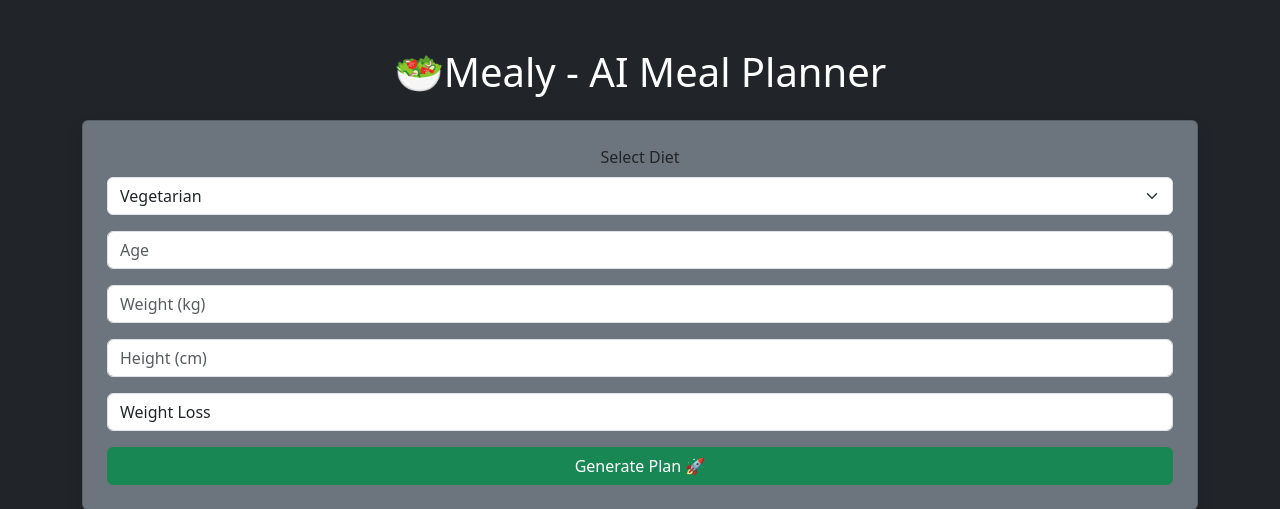
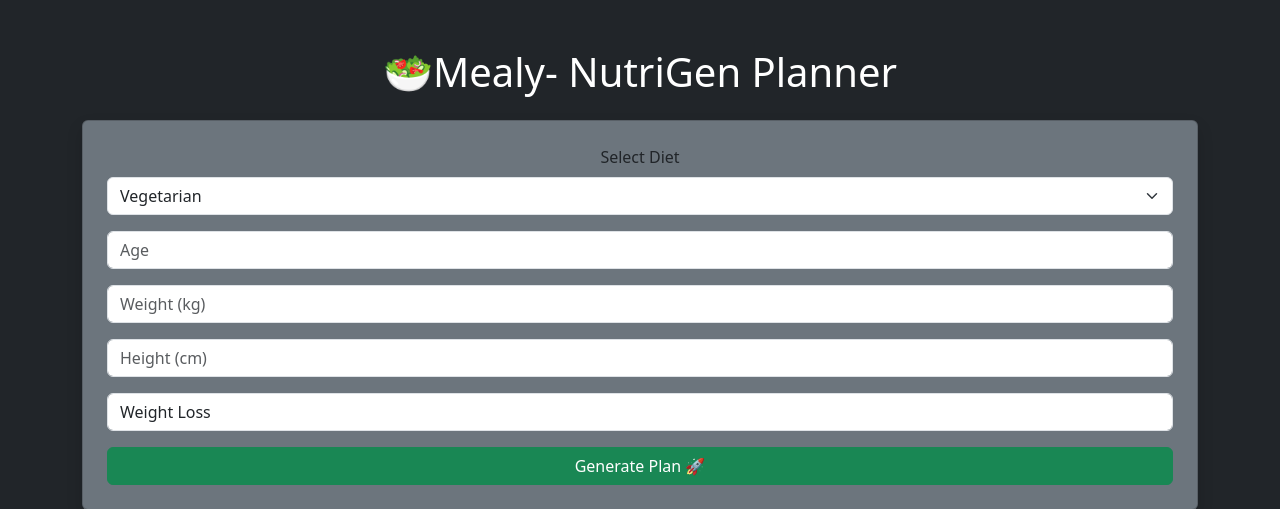
Before and after one commit to Sarthak21-9-2000/Mealy-NutriGen-Planner, a Flask app: page / in a window 1280 px wide. Shown: the top 509 px of the page. Run offline with Flask 3, Linux system fonts and the light colour scheme.

Commit message:
Rename title and header from 'AI Meal Planner' to 'Mealy'

```diff
--- a/templates/index.html
+++ b/templates/index.html
@@ -1,14 +1,14 @@
 <!DOCTYPE html>
 <html>
 <head>
-    <title>AI Meal Planner</title>
+    <title> Mealy</title>
     <link href="https://cdn.jsdelivr.net/npm/bootstrap@5.3.0/dist/css/bootstrap.min.css" rel="stylesheet">
 </head>
 
 <body class="bg-dark text-white">
 
 <div class="container text-center mt-5">
-    <h1 class="mb-4">🥗Mealy - AI Meal Planner</h1>
+    <h1 class="mb-4">🥗Mealy- NutriGen Planner</h1>
 
     <form action="/generate" method="post" class="card p-4 bg-secondary shadow">
         <label class="mb-2">Select Diet</label>
```
